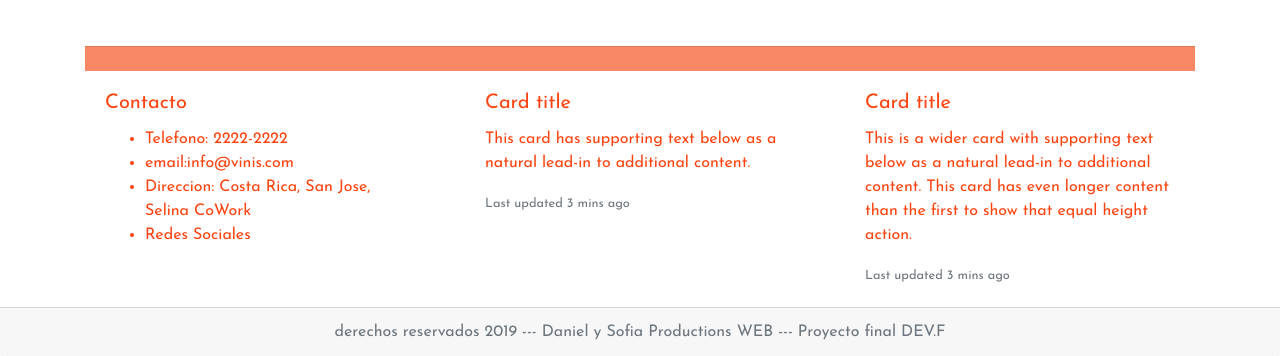
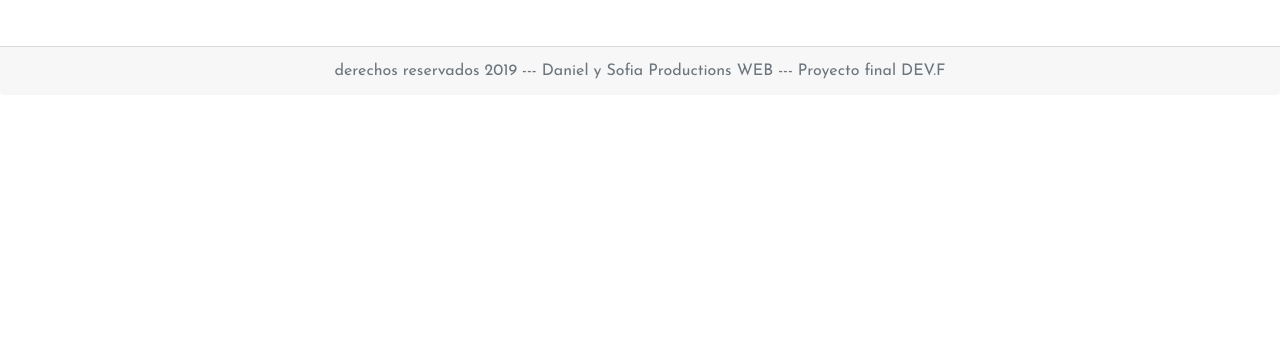
Before and after one commit to danielcr100/proyecto-final-cinta-blanca-, a plain HTML site: page index.html in a window 1280 px wide. Shown: the part 1953-2309 px from the top of the page. After the commit the page ends 2048 px from the top, so only its background shows below. Drawn offline with nearby package versions, Linux system fonts and the light colour scheme.

Commit message:
modificacion de footer

```diff
--- a/index.html
+++ b/index.html
@@ -44,7 +44,7 @@
       <div class="col-sm">
       </div>
       <div class="col-sm">
-        <img class="w-75" src="./IMG/LogoMakr_945x5U.png" alt="">
+        <img class="w-75 animated infinite heartBeat" src="./IMG/LogoMakr_945x5U.png" alt="">
       </div>
     </div>
   </div>
@@ -184,43 +184,6 @@
   </div>
 
   <footer class="mt-5 ">
-    <footer class="container">
-
-      <div class="card-footer text-muted text-center bgcol-petal">
-
-      </div>
-
-      <div class="card-deck">
-        <div class="card border-0">
-          <div class="card-body txtcol-poppy">
-            <h5 class="card-title">Contacto</h5>
-            <ul>
-
-              <li>Telefono: 2222-2222</li>
-              <li>email:info@vinis.com</li>
-              <li>Direccion: Costa Rica, San Jose, Selina CoWork</li>
-              <li>Redes Sociales</li>
-            </ul>
-          </div>
-        </div>
-        <div class="card border-0">
-          <div class="card-body txtcol-poppy">
-            <h5 class="card-title">Card title</h5>
-            <p class="card-text">This card has supporting text below as a natural lead-in to additional content.</p>
-            <p class="card-text"><small class="text-muted">Last updated 3 mins ago</small></p>
-          </div>
-        </div>
-        <div class="card border-0">
-          <div class="card-body txtcol-poppy">
-            <h5 class="card-title">Card title</h5>
-            <p class="card-text">This is a wider card with supporting text below as a natural lead-in to additional
-              content. This card has even longer content than the first to show that equal height action.</p>
-            <p class="card-text"><small class="text-muted">Last updated 3 mins ago</small></p>
-          </div>
-        </div>
-      </div>
-
-    </footer>
 
     <div class="card-footer text-muted text-center">
       derechos reservados 2019 --- Daniel y Sofia Productions WEB --- Proyecto final DEV.F
```
Also changed, not shown: agenda.html (+17 -14 lines), nuestraempresa.html (+8 -0 lines).
